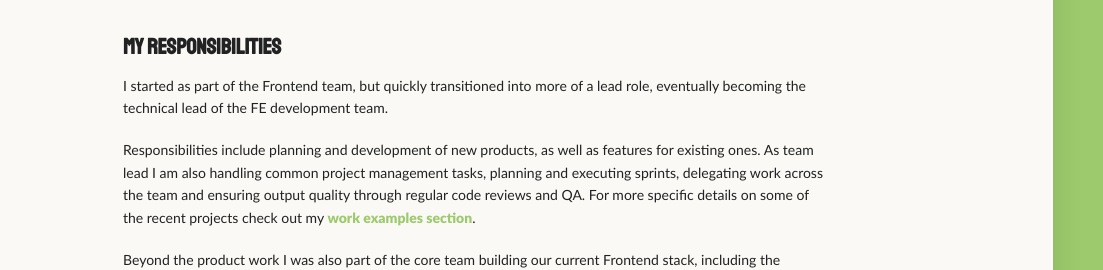
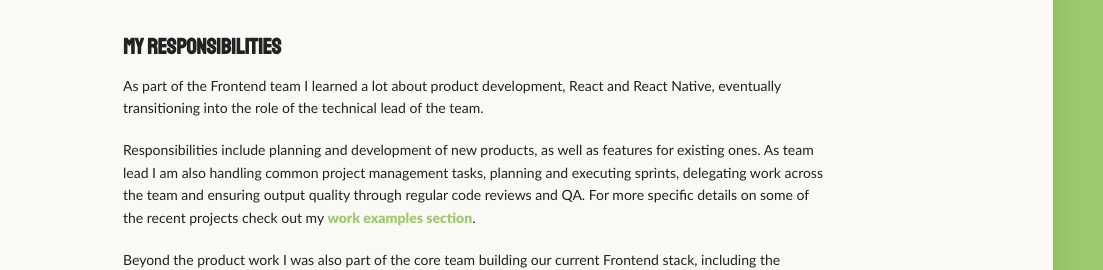
Before and after one commit to julianburr/julianburr.de, a Gatsby site: page /curriculum-vitae/rexlabs in a window 1280 px wide. Shown: the part 255-525 px from the top of the page, 177-1280 px from the left. Built offline with nearby package versions, Linux system fonts and the light colour scheme; Gatsby itself is replaced by a stand-in of ours.

Commit message:
fix: Adjust content

```diff
--- a/src/pages/curriculum-vitae/rexlabs.md
+++ b/src/pages/curriculum-vitae/rexlabs.md
@@ -9,7 +9,7 @@ to: 2020-01-01
 
 ## My Responsibilities
 
-I started as part of the Frontend team, but quickly transitioned into more of a lead role, eventually becoming the technical lead of the FE development team.
+As part of the Frontend team I learned a lot about product development, React and React Native, eventually transitioning into the role of the technical lead of the team.
 
 Responsibilities include planning and development of new products, as well as features for existing ones. As team lead I am also handling common project management tasks, planning and executing sprints, delegating work across the team and ensuring output quality through regular code reviews and QA. For more specific details on some of the recent projects check out my [work examples section](../../my-work/).
 
```
